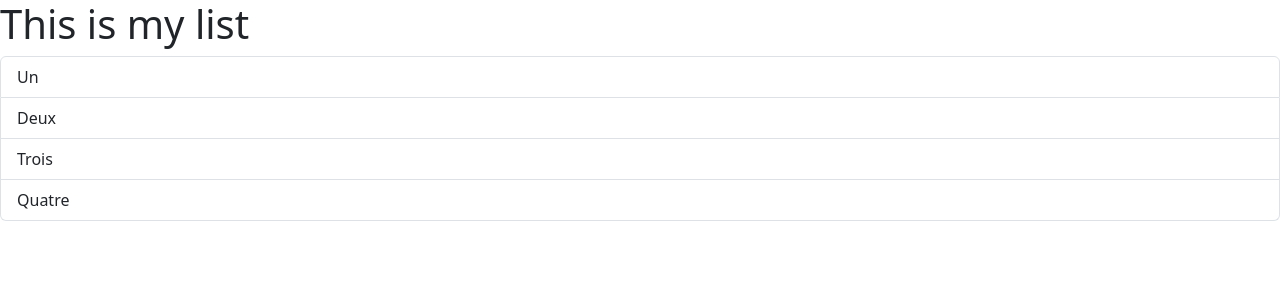
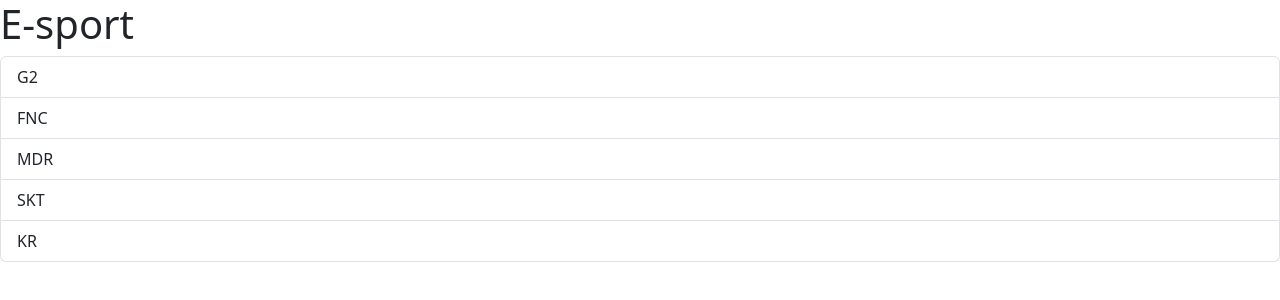
Before and after one commit to AdrienHq/react-learning, a React (Vite) app: page / in a window 1280 px wide. Shown: the top 300 px of the page. Built offline with nearby package versions, Linux system fonts and the light colour scheme.

Commit message:
feat: using props

```diff
--- a/src/App.tsx
+++ b/src/App.tsx
@@ -1,7 +1,13 @@
 import ListGroup from "./components/ListGroup.tsx";
 
 function App() {
-    return <div><ListGroup/></div>;
+  let items = ["G2", "FNC", "MDR", "SKT", "KR"];
+
+  return (
+    <div>
+      <ListGroup items={items} heading={"E-sport"} />
+    </div>
+  );
 }
 
 export default App;
--- a/src/components/ListGroup.tsx
+++ b/src/components/ListGroup.tsx
@@ -1,7 +1,11 @@
 import { useState } from "react";
 
-function ListGroup() {
-  let items = ["Un", "Deux", "Trois", "Quatre"];
+interface ListProps {
+  items: string[];
+  heading: string;
+}
+
+function ListGroup({ items, heading }: ListProps) {
   const [selectedIndex, setSelectedIndex] = useState(-1);
 
   const getListLogic = () => {
@@ -13,7 +17,7 @@
 
   return (
     <>
-      <h1>This is my list</h1>
+      <h1>{heading}</h1>
       {getListLogic()}
       <ul className="list-group">
         {items.map((item, index) => (
```
